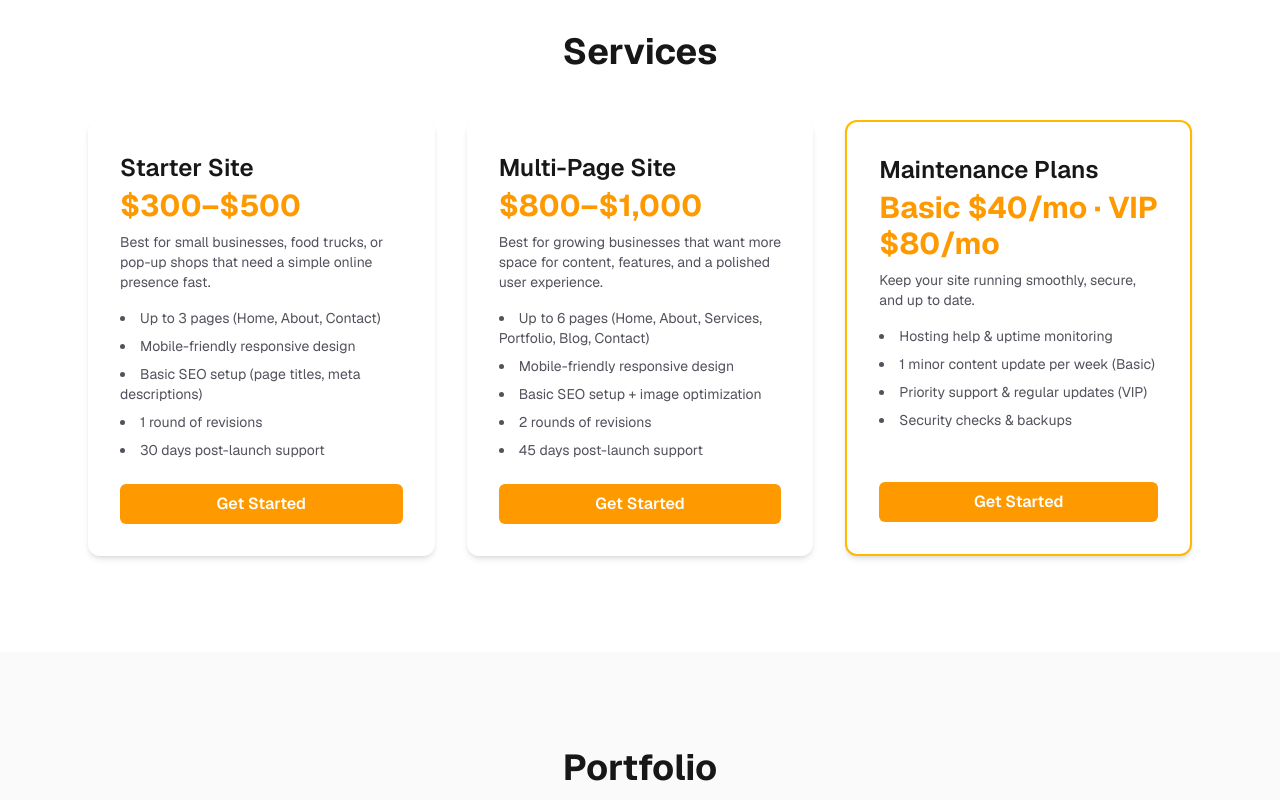
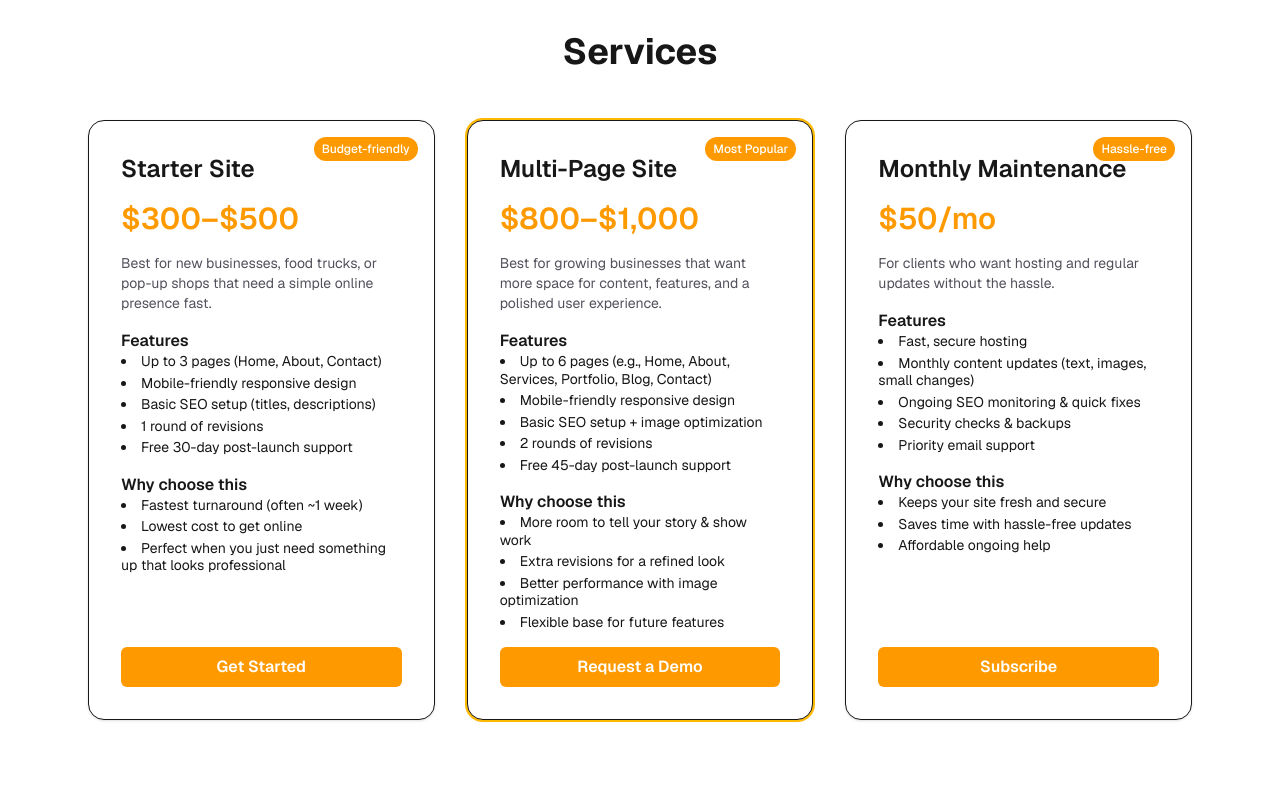
Before and after one commit to swells138/business-site, a Next.js app: page / in a window 1280 px wide. Shown: the part 960-1760 px from the top of the page. Built offline with nearby package versions, Linux system fonts and the light colour scheme.

Commit message:
Introduce structured service card component and data

```diff
--- /dev/null
+++ b/src/app/components/ServiceCards.js
@@ -0,0 +1,57 @@
+import Link from 'next/link';
+import { services } from '../../data/services';
+
+export default function ServiceCards() {
+  return (
+    <section
+      id="services"
+      className="reveal py-24 max-w-6xl mx-auto px-6 text-center"
+    >
+      <h2 className="text-4xl font-bold mb-12">Services</h2>
+      <div className="grid gap-8 sm:grid-cols-2 lg:grid-cols-3 text-left">
+        {services.map((service) => (
+          <div
+            key={service.name}
+            className={`relative flex flex-col h-full rounded-2xl border p-6 md:p-8 shadow-sm space-y-4 transition-transform duration-200 hover:shadow-md motion-safe:hover:-translate-y-1 motion-reduce:hover:transform-none bg-white dark:bg-zinc-800 ${service.featured ? 'ring-2 ring-amber-400 bg-amber-50 dark:bg-amber-900/20' : ''}`}
+          >
+            {service.tag && (
+              <span className="absolute right-4 top-4 bg-amber-500 text-white text-xs font-medium px-2 py-1 rounded-full">
+                {service.tag}{/* Edit badge text in services data */}
+              </span>
+            )}
+            <h3 className="text-2xl font-semibold">{service.name}</h3>
+            <p className="text-3xl font-semibold text-amber-500">
+              {service.price}{/* Edit price in services data */}
+            </p>
+            <p className="text-sm text-zinc-600 dark:text-zinc-300">
+              {service.bestFor}
+            </p>
+            <div>
+              <h4 className="font-semibold">Features</h4>
+              <ul className="list-disc list-inside text-sm leading-tight space-y-1">
+                {service.features.slice(0, 5).map((feat) => (
+                  <li key={feat}>{feat}{/* Edit feature bullets in services data */}</li>
+                ))}
+              </ul>
+            </div>
+            <div>
+              <h4 className="font-semibold">Why choose this</h4>
+              <ul className="list-disc list-inside text-sm leading-tight space-y-1">
+                {service.whyChoose.slice(0, 5).map((why) => (
+                  <li key={why}>{why}{/* Edit why-choose bullets in services data */}</li>
+                ))}
+              </ul>
+            </div>
+            <Link
+              href="/#contact"
+              aria-label={`${service.cta} – ${service.name}`}
+              className="mt-auto w-full text-center bg-amber-500 hover:bg-amber-600 text-white font-semibold py-2 px-4 rounded-md transition-colors focus-visible:outline focus-visible:outline-2 focus-visible:outline-offset-2 focus-visible:outline-amber-500"
+            >
+              {service.cta}{/* Edit CTA text in services data */}
+            </Link>
+          </div>
+        ))}
+      </div>
+    </section>
+  );
+}
--- a/src/app/page.js
+++ b/src/app/page.js
@@ -4,54 +4,11 @@ import Image from "next/image";
 import Link from "next/link";
 import { useEffect } from "react";
 import { sampleSites } from "../data/sampleSites";
+import ServiceCards from "./components/ServiceCards";
 
 export default function Home() {
   const previewSites = sampleSites.slice(0, 6);
 
-  const services = [
-    {
-      name: "Starter Site",
-      price: "$300–$500",
-      bestFor:
-        "Best for small businesses, food trucks, or pop-up shops that need a simple online presence fast.",
-      features: [
-        "Up to 3 pages (Home, About, Contact)",
-        "Mobile-friendly responsive design",
-        "Basic SEO setup (page titles, meta descriptions)",
-        "1 round of revisions",
-        "30 days post-launch support",
-      ],
-      cta: "Get Started",
-    },
-    {
-      name: "Multi-Page Site",
-      price: "$800–$1,000",
-      bestFor:
-        "Best for growing businesses that want more space for content, features, and a polished user experience.",
-      features: [
-        "Up to 6 pages (Home, About, Services, Portfolio, Blog, Contact)",
-        "Mobile-friendly responsive design",
-        "Basic SEO setup + image optimization",
-        "2 rounds of revisions",
-        "45 days post-launch support",
-      ],
-      cta: "Get Started",
-    },
-    {
-      name: "Maintenance Plans",
-      price: "Basic $40/mo · VIP $80/mo",
-      bestFor:
-        "Keep your site running smoothly, secure, and up to date.",
-      features: [
-        "Hosting help & uptime monitoring",
-        "1 minor content update per week (Basic)",
-        "Priority support & regular updates (VIP)",
-        "Security checks & backups",
-      ],
-      cta: "Get Started",
-      highlight: true,
-    },
-  ];
 
   useEffect(() => {
     const observer = new IntersectionObserver(
@@ -114,37 +71,7 @@ export default function Home() {
       </section>
 
       {/* Services Section */}
-      <section
-        id="services"
-        className="reveal py-24 max-w-6xl mx-auto px-6 text-center"
-      >
-        <h2 className="text-4xl font-bold mb-12">Services</h2>
-        <div className="grid gap-8 md:grid-cols-2 lg:grid-cols-3 text-left">
-          {services.map((service) => (
-            <div
-              key={service.name}
-              className={`flex flex-col h-full rounded-xl p-8 shadow-md hover:shadow-xl transition-transform transform hover:-translate-y-1 bg-white dark:bg-zinc-800 ${service.highlight ? 'bg-amber-50 dark:bg-amber-900/20 border-2 border-amber-400' : ''}`}
-            >
-              <h3 className="text-2xl font-semibold mb-1">{service.name}</h3>
-              <p className="text-3xl font-bold text-amber-500 mb-2">{service.price}</p>
-              <p className="text-sm text-zinc-600 dark:text-zinc-300 mb-4">
-                {service.bestFor}
-              </p>
-              <ul className="list-disc list-inside space-y-2 text-sm text-zinc-600 dark:text-zinc-300 flex-1">
-                {service.features.map((feat) => (
-                  <li key={feat}>{feat}</li>
-                ))}
-              </ul>
-              <Link
-                href="/#contact"
-                className="mt-6 inline-block bg-amber-500 hover:bg-amber-600 text-white font-semibold text-center py-2 px-4 rounded-md"
-              >
-                {service.cta}
-              </Link>
-            </div>
-          ))}
-        </div>
-      </section>
+      <ServiceCards />
 
       {/* Portfolio Section */}
       <section
--- /dev/null
+++ b/src/data/services.js
@@ -0,0 +1,70 @@
+export const services = [
+  {
+    name: 'Starter Site',
+    price: '$300–$500', // Edit price range
+    bestFor:
+      'Best for new businesses, food trucks, or pop-up shops that need a simple online presence fast.',
+    features: [
+      // Update feature bullets
+      'Up to 3 pages (Home, About, Contact)',
+      'Mobile-friendly responsive design',
+      'Basic SEO setup (titles, descriptions)',
+      '1 round of revisions',
+      'Free 30-day post-launch support',
+    ],
+    whyChoose: [
+      // Update “why choose” bullets
+      'Fastest turnaround (often ~1 week)',
+      'Lowest cost to get online',
+      'Perfect when you just need something up that looks professional',
+    ],
+    cta: 'Get Started', // Update CTA label
+    tag: 'Budget-friendly', // Change or remove badge
+  },
+  {
+    name: 'Multi-Page Site',
+    price: '$800–$1,000', // Edit price range
+    bestFor:
+      'Best for growing businesses that want more space for content, features, and a polished user experience.',
+    features: [
+      // Update feature bullets
+      'Up to 6 pages (e.g., Home, About, Services, Portfolio, Blog, Contact)',
+      'Mobile-friendly responsive design',
+      'Basic SEO setup + image optimization',
+      '2 rounds of revisions',
+      'Free 45-day post-launch support',
+    ],
+    whyChoose: [
+      // Update “why choose” bullets
+      'More room to tell your story & show work',
+      'Extra revisions for a refined look',
+      'Better performance with image optimization',
+      'Flexible base for future features',
+    ],
+    cta: 'Request a Demo', // Update CTA label
+    tag: 'Most Popular', // Change or remove badge
+    featured: true, // Highlight this card
+  },
+  {
+    name: 'Monthly Maintenance',
+    price: '$50/mo', // Edit price
+    bestFor:
+      'For clients who want hosting and regular updates without the hassle.',
+    features: [
+      // Update feature bullets
+      'Fast, secure hosting',
+      'Monthly content updates (text, images, small changes)',
+      'Ongoing SEO monitoring & quick fixes',
+      'Security checks & backups',
+      'Priority email support',
+    ],
+    whyChoose: [
+      // Update “why choose” bullets
+      'Keeps your site fresh and secure',
+      'Saves time with hassle-free updates',
+      'Affordable ongoing help',
+    ],
+    cta: 'Subscribe', // Update CTA label
+    tag: 'Hassle-free', // Change or remove badge
+  },
+];
```
